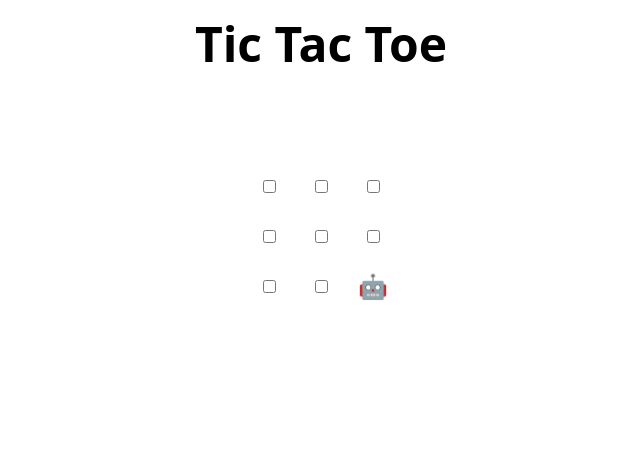
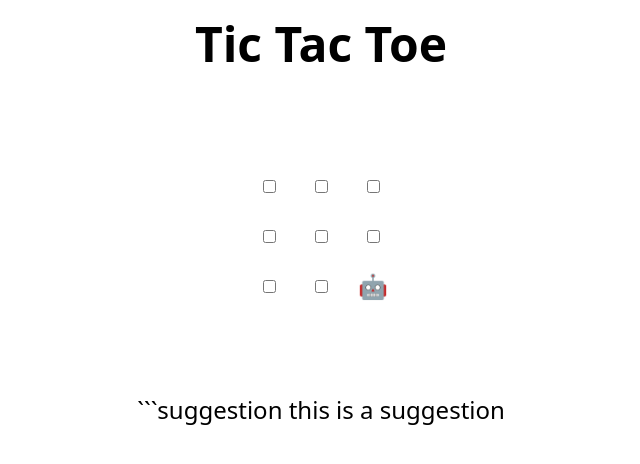
Before and after one commit to divyaj0403/mlsa-pull-requests, a plain HTML site: page index.html in a window 1280 px wide. Shown: the whole page, without its empty margins (319-959 px from the left). Drawn offline with Linux system fonts and the light colour scheme.

Commit message:
Update index.html
divya MLSA-Alpha

````diff
--- a/index.html
+++ b/index.html
@@ -48,7 +48,8 @@
 </table>
 
 <h2 hidden>Game over, refresh to play again 🧑‍💻 🤖!</h2>
-
+```suggestion
+this is a suggestion
 <script>
   // Initialization
   const boxes = Array.from(document.querySelectorAll("td"));
````
